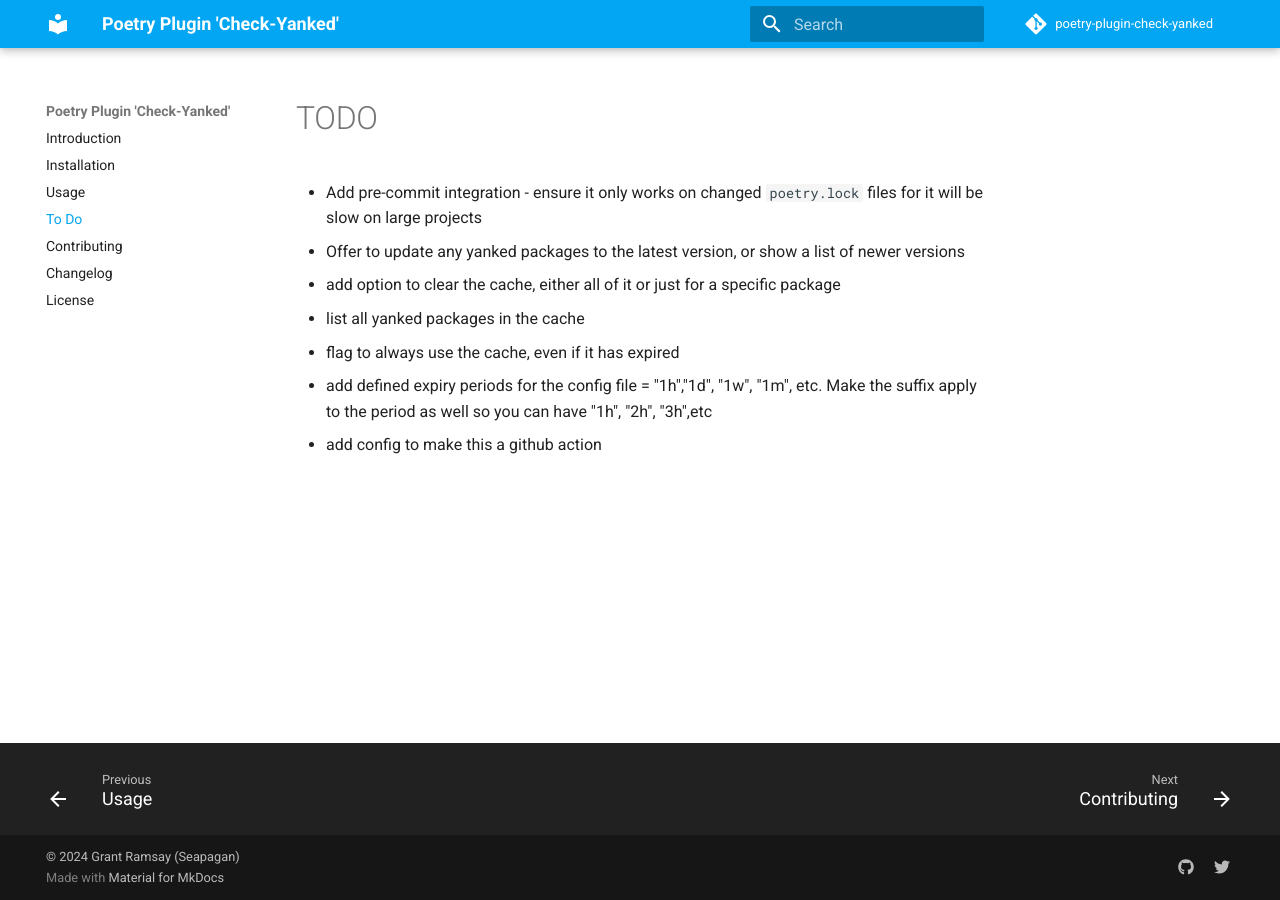
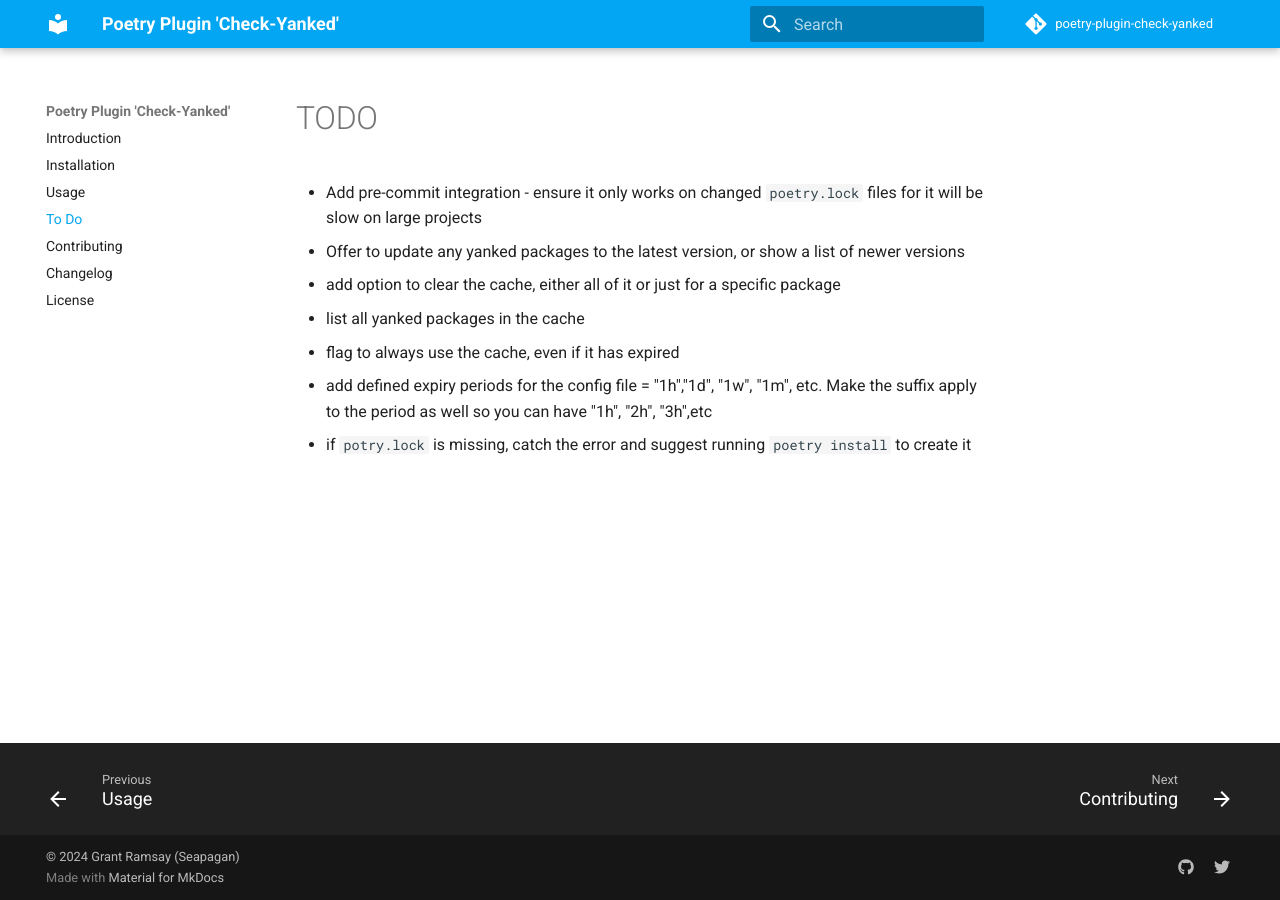
Before and after one commit to seapagan/poetry-plugin-check-yanked, an MkDocs documentation site: the page built from docs/todo.md, in a window 1280 px wide. Built offline with MkDocs 1.6.1 and Material for MkDocs 9.7.7, drawn with Linux system fonts in a browser that asks for light colours; comment, search, counter and statistics services are not loaded.

```diff
--- a/TODO.md
+++ b/TODO.md
@@ -10,4 +10,5 @@
 - add defined expiry periods for the config file = "1h","1d", "1w", "1m", etc.
   Make the suffix apply to the period as well so you can have "1h", "2h",
   "3h",etc
-- add config to make this a github action
+- if `potry.lock` is missing, catch the error and suggest running `poetry
+  install` to create it
```
Also changed, not shown: 1 other file.
